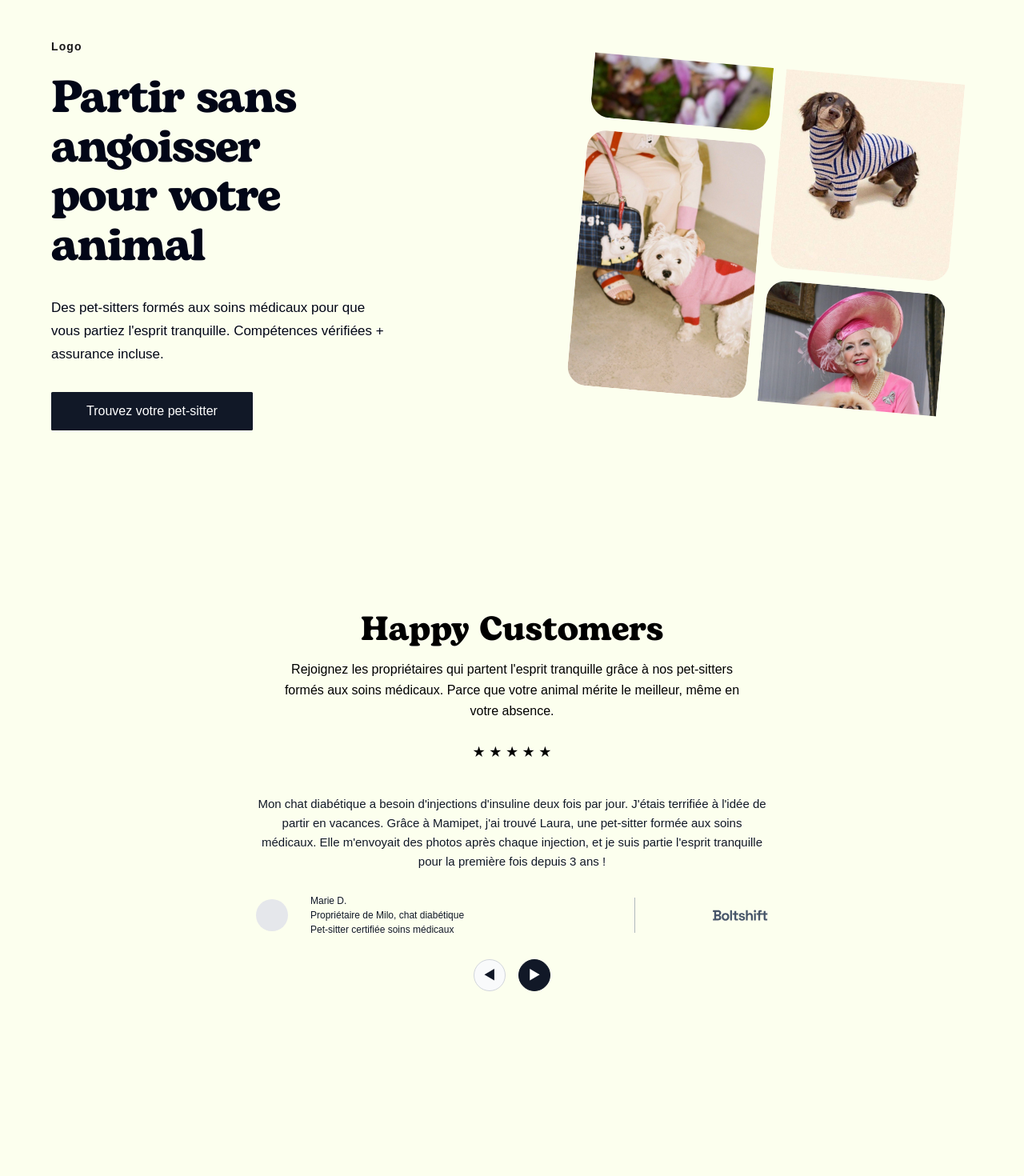
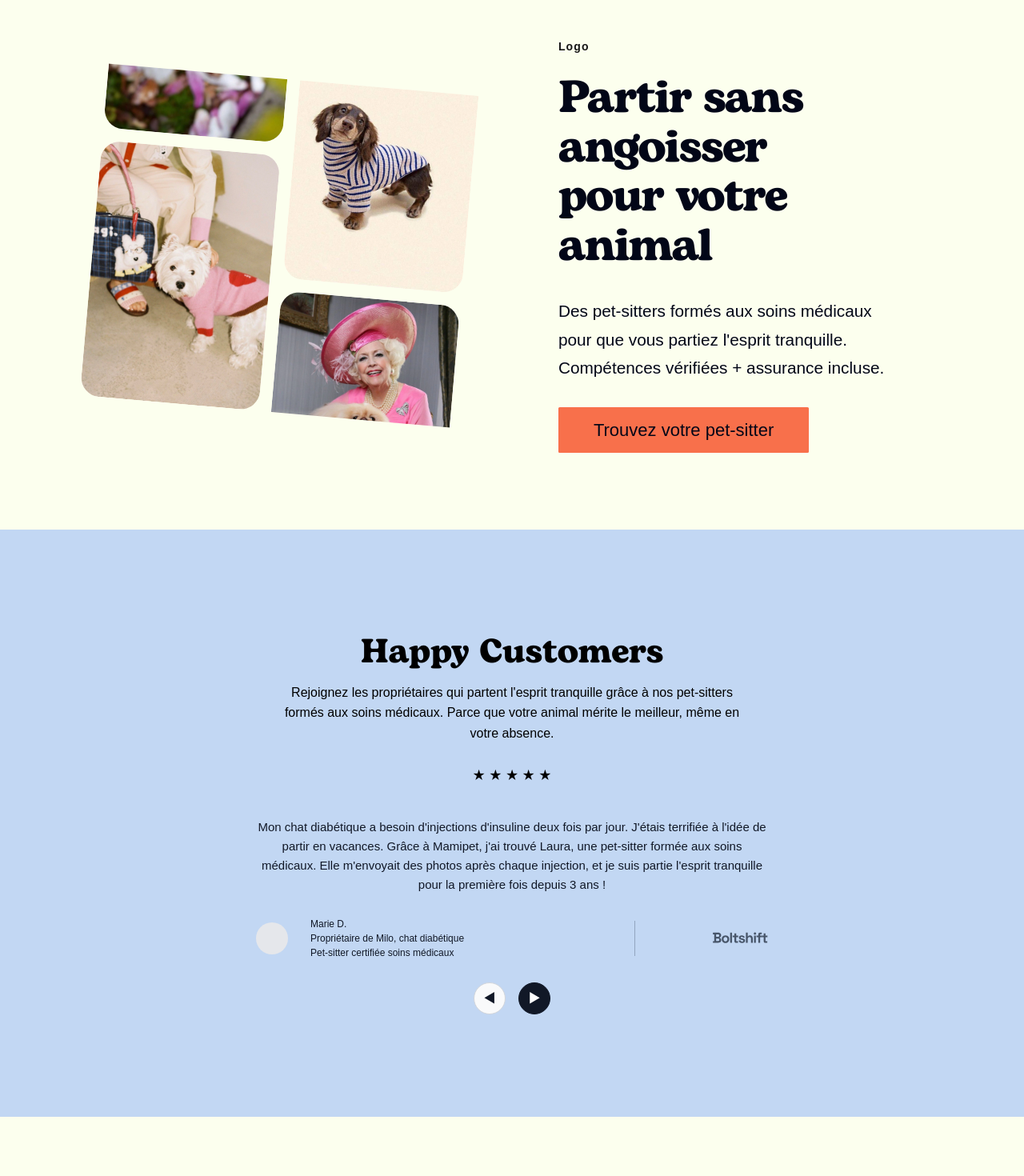
Before and after one commit to Owarino777/landing_page_mamy_pet, a Next.js app: page / in a window 1280 px wide. Shown: the top 1470 px of the page at 80% size. Built offline with nearby package versions, Linux system fonts and the light colour scheme; a web font is replaced by a local one.

Commit message:
fix: Changer la couleur de fond des sections FAQ et Happy Customers pour une meilleure cohérence visuelle refactor: Réorganiser le contenu de la section Hero pour améliorer la structure et la lisibilité

```diff
--- a/app/styles/faq.css
+++ b/app/styles/faq.css
@@ -1,6 +1,6 @@
 /* FAQ (accordéon) */
 .faq {
-    background-color: #fcffee;
+    background-color: #C2D7F3;
 }
 
 .faq-inner {
--- a/app/styles/happy-customers.css
+++ b/app/styles/happy-customers.css
@@ -1,6 +1,7 @@
 /* Happy Customers */
 .happy {
-    background-color: #fcffee;
+    background-color: #C2D7F3;
+    /* anciennement #fcffee */
 }
 
 .happy-inner {
--- a/app/styles/hero.css
+++ b/app/styles/hero.css
@@ -75,7 +75,7 @@
 
 /* paragraphe par défaut */
 .hero-text {
-    font-size: 1.0625rem;
+    font-size: 1.300rem;
     line-height: 1.7;
     color: #020617;
     margin-bottom: 2rem;
@@ -105,8 +105,9 @@
 }
 
 .hero-primary-btn {
-    background-color: #111827;
-    color: #ffffff;
+    background-color: #F8704B;
+    color: #020617;
+    font-size: 1.375rem;
     border-radius: 0.10rem;
     padding-inline: 2.75rem;
     padding-block: 0.75rem;
--- a/components/sections/Hero.tsx
+++ b/components/sections/Hero.tsx
@@ -4,33 +4,6 @@ export default function Hero() {
     return (
         <section className="hero">
             <div className="hero-inner">
-                <div className="hero-content">
-                    <div className="hero-logo">Logo</div>
-
-                    <h1 className="hero-title">
-                        <span className="hero-line1">
-                            Partir sans&nbsp;
-                            <span className="hero-word-angoisser">angoisser</span>
-                        </span>
-                        <br />
-                        pour votre
-                        <br />
-                        animal
-                    </h1>
-
-                    <p className="hero-text">
-                        Des pet-sitters formés aux soins médicaux pour
-                        que vous partiez l&apos;esprit tranquille. Compétences
-                        vérifiées + assurance incluse.
-                    </p>
-
-                    <div className="hero-actions">
-                        <button className="hero-primary-btn">
-                            Trouvez votre pet-sitter
-                        </button>
-                    </div>
-                </div>
-
                 <div className="hero-visual">
                     {/* Colonne gauche */}
                     <div className="hero-column hero-column--left">
@@ -85,6 +58,35 @@ export default function Hero() {
                         </div>
                     </div>
                 </div>
+
+                <div className="hero-content">
+                    <div className="hero-logo">Logo</div>
+
+                    <h1 className="hero-title">
+                        <span className="hero-line1">
+                            Partir sans&nbsp;
+                            <span className="hero-word-angoisser">angoisser</span>
+                        </span>
+                        <br />
+                        pour votre
+                        <br />
+                        animal
+                    </h1>
+
+                    <p className="hero-text">
+                        Des pet-sitters formés aux soins médicaux pour
+                        que vous partiez l&apos;esprit tranquille. Compétences
+                        vérifiées + assurance incluse.
+                    </p>
+
+                    <div className="hero-actions">
+                        <button className="hero-primary-btn">
+                            Trouvez votre pet-sitter
+                        </button>
+                    </div>
+                </div>
+
+
             </div>
         </section>
     );
```
